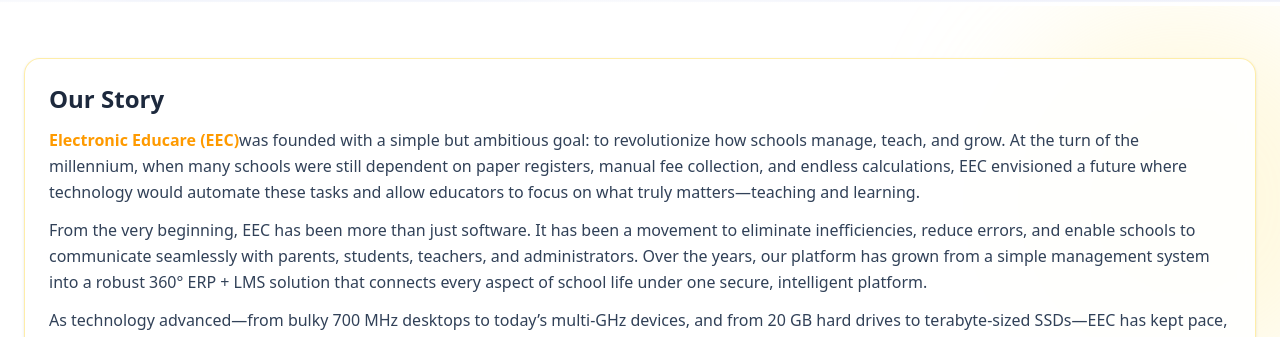
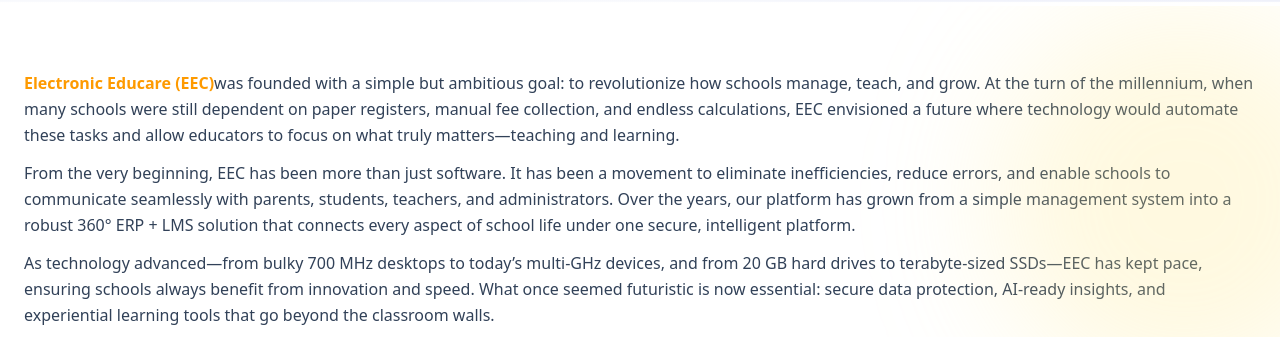
Before and after one commit to Raktimmaity/eec, a React (Vite) app: page /about in a window 1280 px wide. Shown: the part 615-952 px from the top of the page. Built offline with nearby package versions, Linux system fonts and the light colour scheme; no server answers.

Commit message:
update about

```diff
--- a/src/pages/About.jsx
+++ b/src/pages/About.jsx
@@ -39,8 +39,8 @@
         <motion.section {...fade(0.1)} className="space-y-10">
 
           {/* Our Story */}
-          <div className="rounded-2xl border border-amber-200/70 bg-white/90 p-6 shadow-sm backdrop-blur">
-            <h2 className="text-2xl font-bold">Our Story</h2>
+          <div className="">
+            {/* <h2 className="text-2xl font-bold">Our Story</h2> */}
             <p className="mt-3 text-slate-700 leading-relaxed">
               <span className="font-extrabold text-amber-500">Electronic Educare (EEC)</span>
               was founded with a simple but ambitious goal: to revolutionize how schools
```
